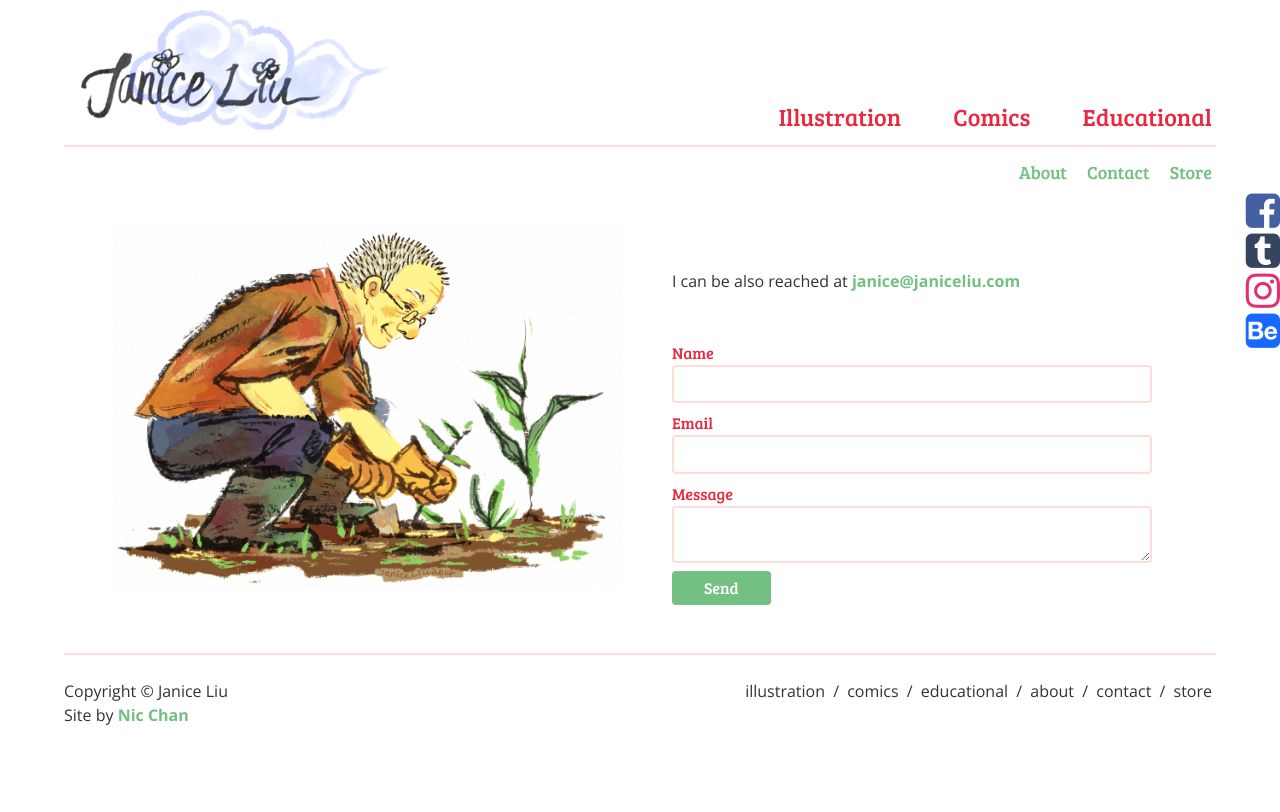
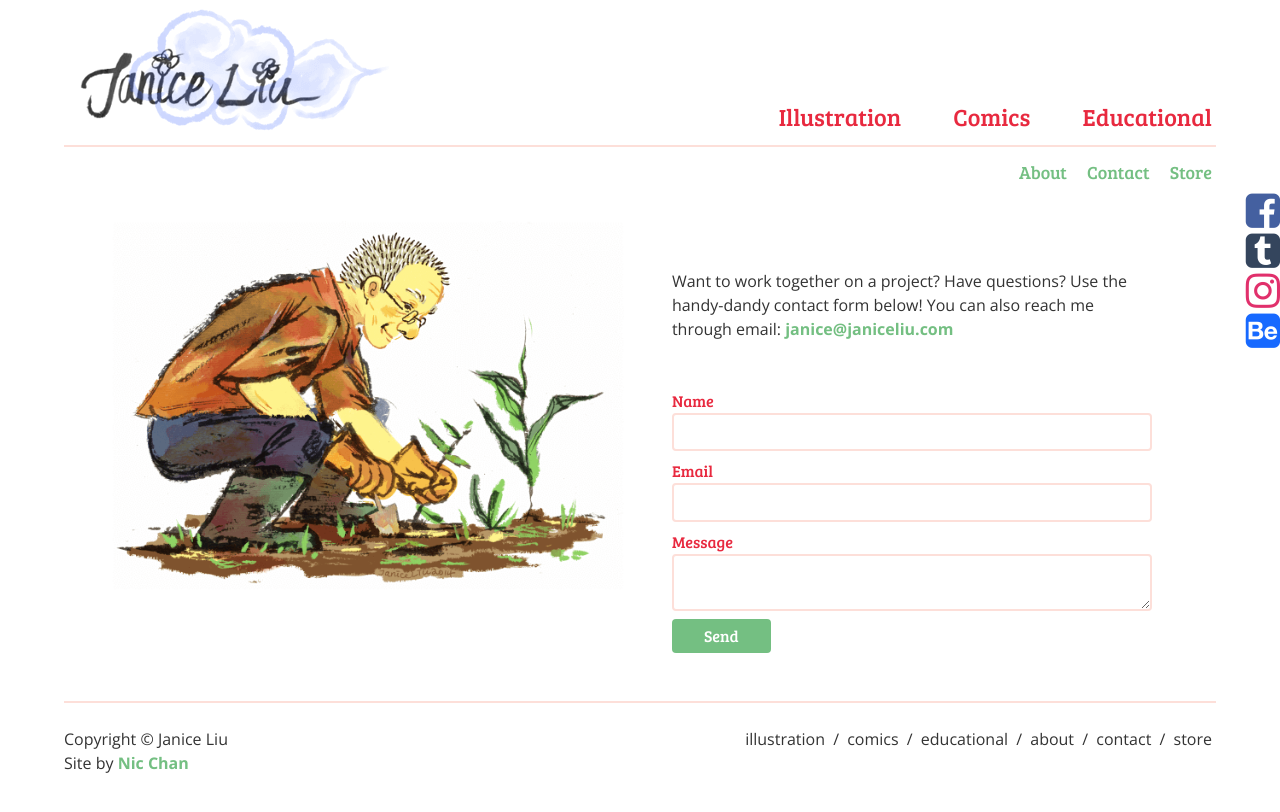
Before and after one commit to flutterdoodle/flutterdoodle.github.io, a Jekyll site: the page built from contact.html, in a window 1280 px wide. Shown: the top 812 px of the page. Built offline with Jekyll 4.4.1, drawn with Linux system fonts in a browser that asks for light colours; nearby versions of some CDN libraries.

Commit message:
Update contact.html

```diff
--- a/contact.html
+++ b/contact.html
@@ -4,4 +4,4 @@ permalink: /contact/
 img: /img/site/contactillust.png
 ---
 
-I can be also reached at <a href="mailto:janice@janiceliu.com">janice@janiceliu.com</a>
+Want to work together on a project? Have questions? Use the handy-dandy contact form below! You can also reach me through email: <a href="mailto:janice@janiceliu.com">janice@janiceliu.com</a>
```
